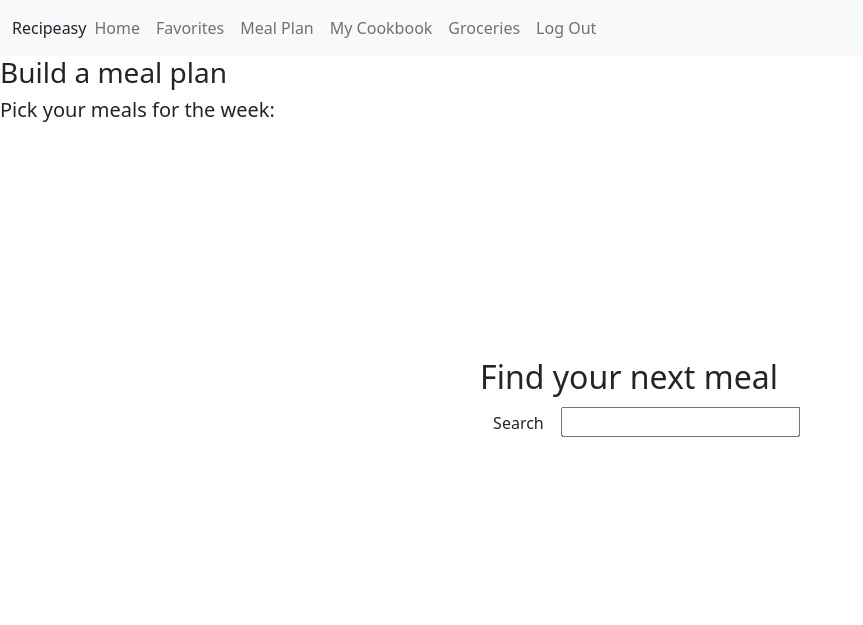
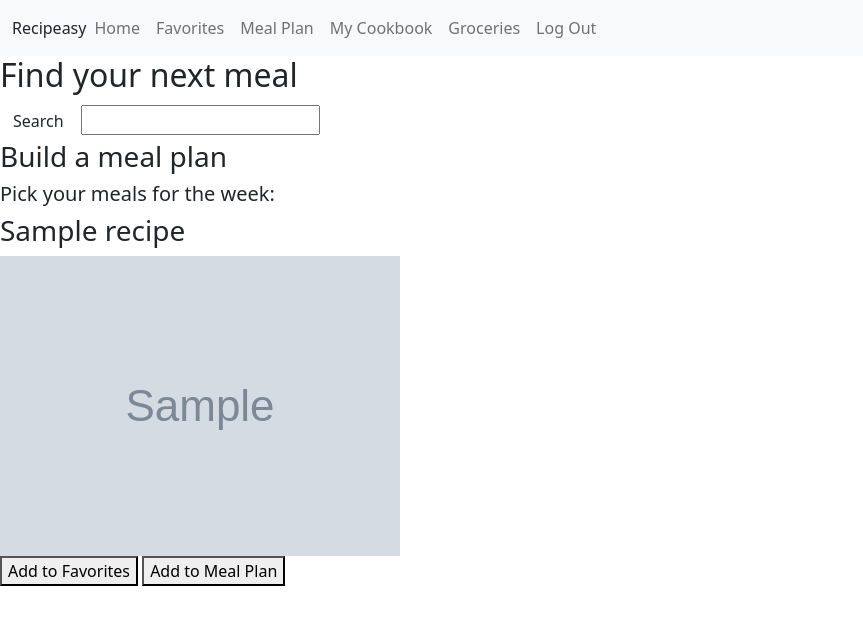
Before and after one commit to MayraM5/Recipeasy-Meal-Plan-App, a Flask app: page /home in a window 1280 px wide. Shown: the top 625 px of the page, without its empty margins (0-863 px from the left). Run offline with Flask 2, Linux system fonts and the light colour scheme; tables that the repository leaves empty hold one stand-in row (values such as "Sample post"); grey boxes marked "Sample" are stand-in pictures; a database or web service that is not in the repository returns one stand-in record (values such as "Sample title"); data that the repository does not hold is empty; some libraries are stand-ins or nearby versions.

Commit message:
Updated home page - random recipes

```diff
--- a/server.py
+++ b/server.py
@@ -102,7 +102,34 @@ def register():
 def home():
     """Display homepage."""
 
-    return render_template('home.html', SPOON_API_KEY=SPOON_API_KEY)
+    url = 'https://api.spoonacular.com/recipes/random'
+    params = {'apiKey' : SPOON_API_KEY,
+        'limitLicense': True,
+        'tags': 'vegan',
+        'number' : 12,
+        }
+
+    response = requests.get(url, params)
+    data = response.json()
+    recipe_data = data['recipes']
+
+    random_recipes = []
+    for recipe in recipe_data:
+        id = recipe["id"]
+        title = recipe['title']
+        try:
+            image = recipe["image"]
+        except KeyError:
+            image = None
+
+        element = {'id': id, 'title': title, 'image': image}
+
+        random_recipes.append(element)
+        print(recipe['id'])
+        print(recipe['title'])
+        print(recipe['image'])
+
+    return render_template('home.html', random_recipes=random_recipes, SPOON_API_KEY=SPOON_API_KEY)
 
 #Add recipe to favorites
 @app.route("/api/fav-recipe", methods=['POST'])
@@ -390,7 +417,7 @@ def meal_plan_by_user():
 
             response = requests.get(url, params)
             data = response.json()
-           # print(f'DATA RESPONSE {data}')
+            # print(f'DATA RESPONSE {data}')
             for recipe in data:
                 id = recipe["id"]
                 title = recipe['title']
--- a/static/css/style.css
+++ b/static/css/style.css
@@ -1,9 +1,9 @@
-.recipe_search_box {
+/* .recipe_search_box {
   position: absolute;
   top: 50%;
   left: 50%;
   transform: translate(-50%, -50%);
-}
+} */
 
 
 .meal_item{
@@ -23,17 +23,7 @@
 }
 
 
-
-
+#Grocery items
 .strikethrough:checked + .strikeThis {
   text-decoration: line-through
 }
-
-/* Style the "x" button */
-.remove-button {
-  background: none;
-  border: none;
-  color: red;
-  font-size: 24px;
-  cursor: pointer;
-}
--- a/static/js/recipe.js
+++ b/static/js/recipe.js
@@ -18,7 +18,7 @@ search_btn.addEventListener("click", () => {
                 <div class = "recipe_name">
                     <h3><a href="/recipe-details-${recipe.id}">${recipe.title}</a></h3>
 
-                <div class = "recipe_img">
+                <div class = "recipe_image">
                     <a href="/recipe-details-${recipe.id}"><img src = ${recipe.image}></a>
                 </div>
                 <div id="recipe_id" value= "${recipe.id}">
--- a/templates/home.html
+++ b/templates/home.html
@@ -9,11 +9,37 @@
     <input id="search_input" type= "text" class= "search-control">
 </div>
 
+
 <div id="search_result">
     <h3 class = "title">Build a meal plan </h3>
     <h5 class = "title">Pick your meals for the week:</h5>
     <div id= "recipe"></div>
 </div>
+
+{% if random_recipes %}
+    {% for recipe in random_recipes %}
+    <div id="div_{{ recipe.id }}">
+        <div class ="recipe_name">
+            <h3>{{recipe.title}}</h3>
+        </div>
+        {% if recipe.image %}
+        <div class="recipe_image">
+            <a href="/recipe-details-{{recipe.id}}"><img src={{recipe.image}}></a>
+
+        </div>
+        {% else %}
+        <div class="recipe_image">
+            <a href="/recipe-details-{{ id }}"><img style="width:200px; height:auto" src="../static/images/no_recipe_picture.jpg"></a>
+        </div>
+        {% endif %}
+        <div>
+            <button class="Add_to_fav" name="{{ recipe.id }}" onclick="AddtoFavorites(name)">Add to Favorites</button>
+            <button class="add_to_meal_plan" name="{{ recipe.id }}" onclick="AddtoMealPlan(name)">Add to Meal Plan</button>
+        </div>
+    </div>
+
+    {% endfor %}
+{% endif %}
 
 </body>
 
```
